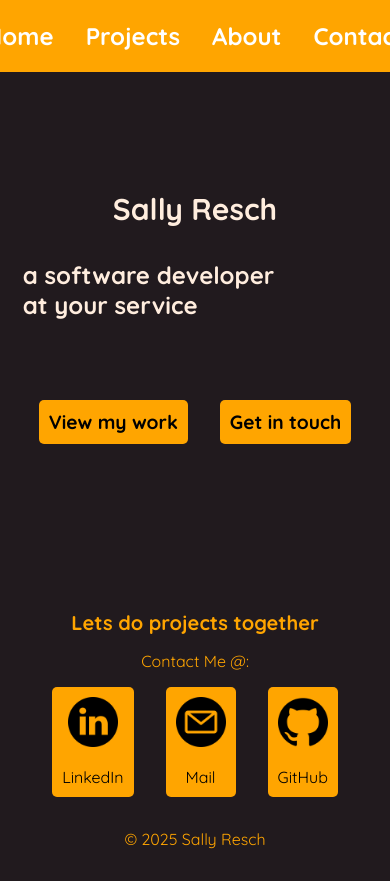
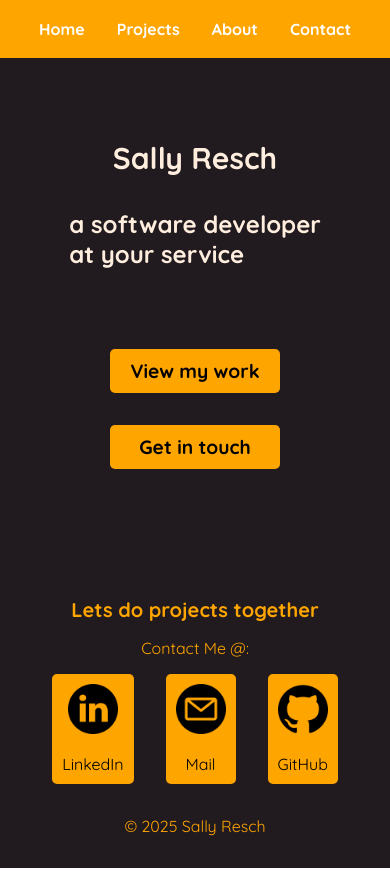
Before and after one commit to SallyResch/portfolio2.0, a Next.js app: page / in a window 390 px wide. Built offline with nearby package versions, Linux system fonts and the light colour scheme.

Commit message:
adapted to mobile first

```diff
--- a/app/page.js
+++ b/app/page.js
@@ -14,8 +14,8 @@ export default function Home() {
             <h1>Sally Resch</h1>
             <h2>a software developer<br/> at your service</h2>
               <div className={styles.navButtons}>
-              <Link className={styles.link} href="/projects">View my work</Link>
-              <Link className={styles.link} href="/contact">Get in touch</Link>
+              <Link className={styles.startlink} href="/projects">View my work</Link>
+              <Link className={styles.startlink} href="/contact">Get in touch</Link>
               </div>
           </div>
 
--- a/app/page.module.css
+++ b/app/page.module.css
@@ -120,6 +120,8 @@
 .navButtons{
   display: flex;
   justify-content: center;
+  align-items: center;
+  flex-direction: column;
   margin-top: 2rem;
   font-size: 1.2rem;
   color: black;
@@ -149,7 +151,14 @@
   border-radius: 5px;
   margin: 1rem;
 }
-
+.startlink {
+  text-align: center;
+  background-color: orange;
+  padding: 10px;
+  border-radius: 5px;
+  margin: 1rem;
+  width: 150px;
+}
 .webFrame {
   height: 250px;
   width: 100%;
--- a/components/Navbar/Navbar.module.css
+++ b/components/Navbar/Navbar.module.css
@@ -14,7 +14,6 @@
     border: none;
     background: none;
     color: white;
-    font-size: 1.5rem;
     font-weight: 600;
 }
 .navLinks:hover{
```
